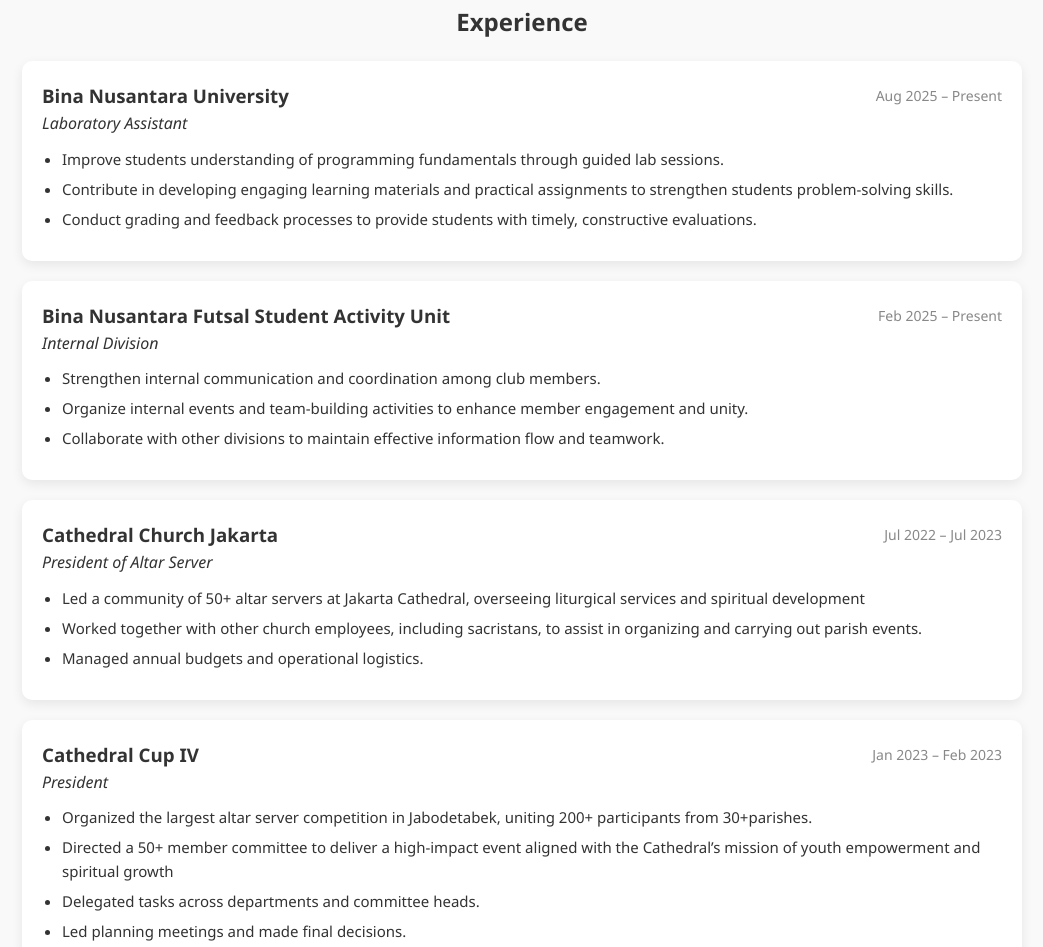
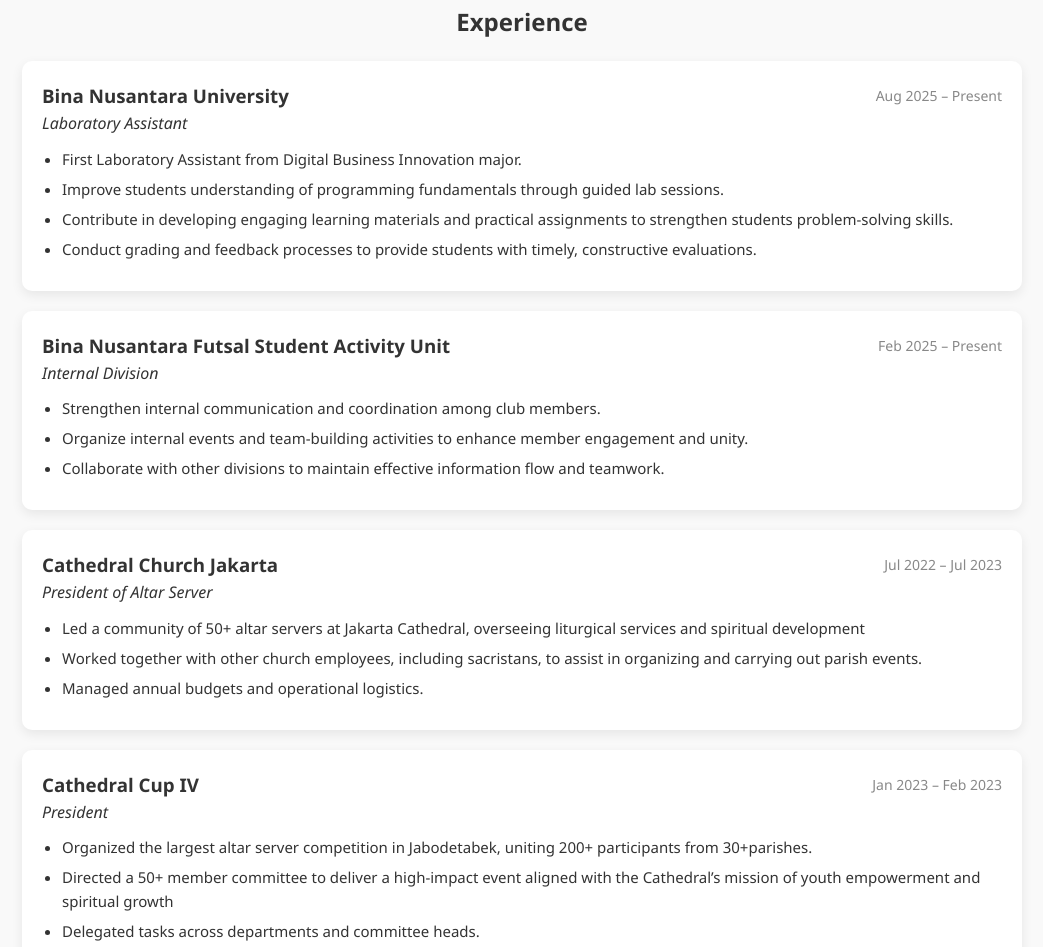
Before and after one commit to vindo0801/revindo-nur, a plain HTML site: page index.html in a window 1280 px wide. Shown: the part 1277-2224 px from the top of the page, without its empty margins (118-1161 px from the left). Drawn offline with Linux system fonts and the light colour scheme.

Commit message:
Update index.html

```diff
--- a/index.html
+++ b/index.html
@@ -65,6 +65,7 @@
         </div>
         <p><em>Laboratory Assistant</em></p>
         <ul>
+          <li>First Laboratory Assistant from Digital Business Innovation major.</li>
           <li>Improve students understanding of programming fundamentals through guided lab sessions.</li>
           <li>Contribute in developing engaging learning materials and practical assignments to strengthen students problem-solving skills.</li>
           <li>Conduct grading and feedback processes to provide students with timely, constructive evaluations.</li>
```
